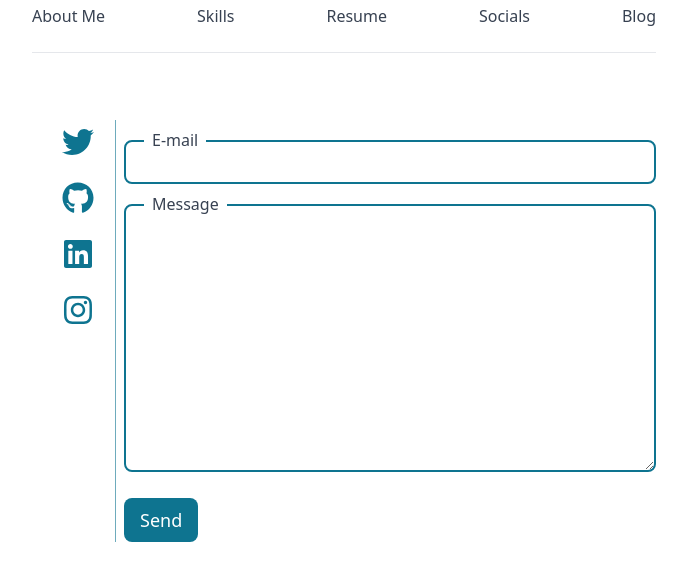
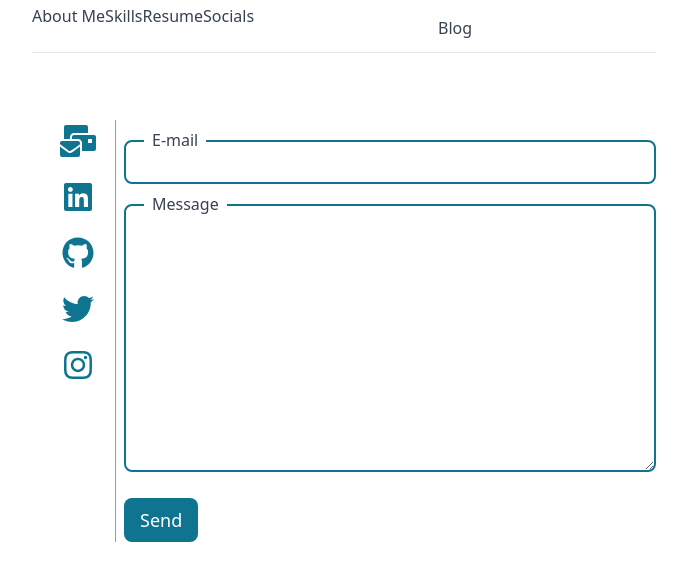
Before and after one commit to bakyazi/nextjs-resume, a Next.js app: page /socials in a window 1280 px wide. Shown: the top 580 px of the page, without its empty margins (296-983 px from the left). Built offline with nearby package versions, Linux system fonts and the light colour scheme.

Commit message:
remove middleware

```diff
--- a/components/header.js
+++ b/components/header.js
@@ -24,13 +24,13 @@ export default function Header() {
             Socials
           </div>
         </Link>
-        <Link href="/redirect/blog">
-          <div className="header-item">
+        <div className="header-item">
+          <a href="https://blog.imberkay.com/" target="_blank" style={{ all: 'unset' }}>
             Blog
-          </div>
-        </Link>
+          </a>
+        </div>
       </nav>
-      <hr/>
+      <hr />
     </header>
   )
 }
--- a/next.config.js
+++ /dev/null
@@ -1,26 +0,0 @@
-module.exports = {
-    async headers() {
-      return [
-        {
-          // matching all API routes
-          source: "/redirect/:path*",
-          headers: [
-            { key: "Access-Control-Allow-Credentials", value: "true" },
-            {
-              key: "Access-Control-Allow-Origin",
-              value: "*",
-            },
-            {
-              key: "Access-Control-Allow-Methods",
-              value: "GET",
-            },
-            {
-              key: "Access-Control-Allow-Headers",
-              value:
-                "X-CSRF-Token, X-Requested-With, Accept, Accept-Version, Content-Length, Content-MD5, Content-Type, Date, X-Api-Version, Access-Control-Allow-Origin",
-            },
-          ],
-        },
-      ];
-    },
-  };
--- a/pages/_middleware.js
+++ /dev/null
@@ -1,24 +0,0 @@
-import { NextResponse, NextRequest } from 'next/server'
-export async function middleware(req, ev) {
-    const { pathname } = req.nextUrl
-    if (pathname == '/redirect/blog') {
-        return NextResponse.redirect('https://blog.imberkay.com/', 302)
-    }
-    if (pathname == '/redirect/twitter') {
-        return NextResponse.redirect('https://twitter.com/berkyzi', 302)
-    }
-
-    if (pathname == '/redirect/github') {
-        return NextResponse.redirect('https://github.com/bakyazi', 302)
-    }
-
-    if (pathname == '/redirect/linkedin') {
-        return NextResponse.redirect('https://www.linkedin.com/in/berkay-akyaz%C4%B1-a8b56310a/', 302)
-    }
-
-
-    if (pathname == '/redirect/instagram') {
-        return NextResponse.redirect('https://www.instagram.com/berkyzi/', 302)
-    }
-    return NextResponse.next()
-}
--- a/pages/about.js
+++ /dev/null
@@ -1,9 +0,0 @@
-import React from 'react'
-
-export default function About() {
-    return (
-        <div>
-            about
-        </div>
-    )
-}
--- a/pages/index.js
+++ b/pages/index.js
@@ -18,9 +18,17 @@ export default function HomePage() {
           In addition to Java, I am using Python, <b className="text-cyan-700 text-xl">Golang</b>, <b className="text-cyan-700 text-xl">React</b>, <b className="text-cyan-700 text-xl">Vue.js</b> in my profesional career and my daily life.
           I adore Python for small practical projects, and web crawling. React is usually my first choice for frontend jobs. I am currently learning Golang and I am very passionate about it.
         </p>
+
       </div>
       <div className="site-3xl-container mt-20">
-        <img src="/me.jpg" />
+        <img src="/me.jpg" alt="sorry i can't find nice pic for here" />
+      </div>
+      <div className="site-container text-lg">
+        <p className='pb-2'>
+          <i>
+            You can access the source code of this resume website by clicking <a href="https://github.com/bakyazi/nextjs-resume" target="_blank" className="text-cyan-700 text-xl">here</a>.
+          </i>
+        </p>
       </div>
     </>
   )
--- a/pages/resume.js
+++ b/pages/resume.js
@@ -27,7 +27,7 @@ export default function Resume() {
   return (
     <>
       <div className="site-container flex justify-end items-center space-x-4">
-        <a href="/cv.pdf">
+        <a href="/cv.pdf" target="_blank">
           <div className='flex justify-end items-center text-cyan-700 hover:bg-cyan-700 hover:bg-opacity-60 p-1.5 rounded-md hover:text-white'
             onMouseEnter={showDownloadText}
             onMouseLeave={hideDownloadText}
--- a/pages/skills.js
+++ b/pages/skills.js
@@ -18,12 +18,12 @@ export default function Skills() {
     return (
         <div className='site-container'>
             <div className='skills-container'>
+                <div className='rate-card'><Skill skill="Java" rate={5} icon={<FontAwesomeIcon size="4x" icon={faJava} />} /></div>
+                <div className='rate-card'><Skill skill="Python" rate={5} icon={<FontAwesomeIcon size="4x" icon={faPython} />} /></div>
+                <div className='rate-card'><Skill skill="Golang" rate={4} icon={<GopherLogo />} /></div>
                 <div className='rate-card'><Skill skill="JavaScript" rate={4} icon={<FontAwesomeIcon size="4x" icon={faJs} />} /></div>
-                <div className='rate-card'><Skill skill="Java" rate={4} icon={<FontAwesomeIcon size="4x" icon={faJava} />} /></div>
-                <div className='rate-card'><Skill skill="Python" rate={4} icon={<FontAwesomeIcon size="4x" icon={faPython} />} /></div>
                 <div className='rate-card'><Skill skill="React" rate={4} icon={<FontAwesomeIcon size="4x" icon={faReact} />} /></div>
-                <div className='rate-card'><Skill skill="Vue" rate={4} icon={<FontAwesomeIcon size="4x" icon={faVuejs} />} /></div>
-                <div className='rate-card'><Skill skill="Golang" rate={4} icon={<GopherLogo />} /></div>
+                <div className='rate-card'><Skill skill="Vue" rate={3} icon={<FontAwesomeIcon size="4x" icon={faVuejs} />} /></div>
             </div>
         </div>
     )
--- a/pages/socials.js
+++ b/pages/socials.js
@@ -3,6 +3,7 @@ import { FontAwesomeIcon } from '@fortawesome/react-fontawesome'
 import { faTwitter, faGithub, faLinkedin, faFacebook, faInstagram } from '@fortawesome/free-brands-svg-icons'
 import InfoModal from '../components/infomodal'
 import Link from 'next/link'
+import { faMailBulk } from '@fortawesome/free-solid-svg-icons'
 
 export default function Socials() {
 
@@ -19,11 +20,35 @@ export default function Socials() {
       {showModal && <InfoModal onClose={() => { showModalSet(false) }}></InfoModal>}
       <div className="site-container social-container">
         <div className='social-icons'>
-         <Link href="/redirect/twitter"><div className="social-icon" ><FontAwesomeIcon size="2x" icon={faTwitter} /></div></Link>
-         <Link href="/redirect/github"><div className="social-icon" ><FontAwesomeIcon size="2x" icon={faGithub} /></div></Link>
-         <Link href="/redirect/linkedin"><div className="social-icon" ><FontAwesomeIcon size="2x" icon={faLinkedin} /></div></Link>
-         <Link href="/redirect/instagram"><div className="social-icon" ><FontAwesomeIcon size="2x" icon={faInstagram} /></div></Link>
+        <div className="social-icon">
+            <a href="mailto:berkay.akyazi@gmail.com" target="_blank" style={{ all: 'unset' }}>
+              <FontAwesomeIcon size="2x" icon={faMailBulk} />
+            </a>
+          </div>
+          <div className="social-icon">
+            <a href="https://www.linkedin.com/in/berkay-akyaz%C4%B1-a8b56310a/" target="_blank" style={{ all: 'unset' }}>
+              <FontAwesomeIcon size="2x" icon={faLinkedin} />
+            </a>
+          </div>
+          <div className="social-icon">
+            <a href="https://github.com/bakyazi" target="_blank" style={{ all: 'unset' }}>
+              <FontAwesomeIcon size="2x" icon={faGithub} />
+            </a>
+          </div>
+          <div className="social-icon">
+            <a href="https://twitter.com/berkyzi" target="_blank" style={{ all: 'unset' }}>
+              <FontAwesomeIcon size="2x" icon={faTwitter} />
+            </a>
+          </div>
+
+
+          <div className="social-icon">
+            <a href="https://www.instagram.com/berkyzi/" target="_blank" style={{ all: 'unset' }}>
+              <FontAwesomeIcon size="2x" icon={faInstagram} />
+            </a>
+          </div>
         </div>
+
         <div className='contact-form'>
           <form>
             <div className="form-group">
```
